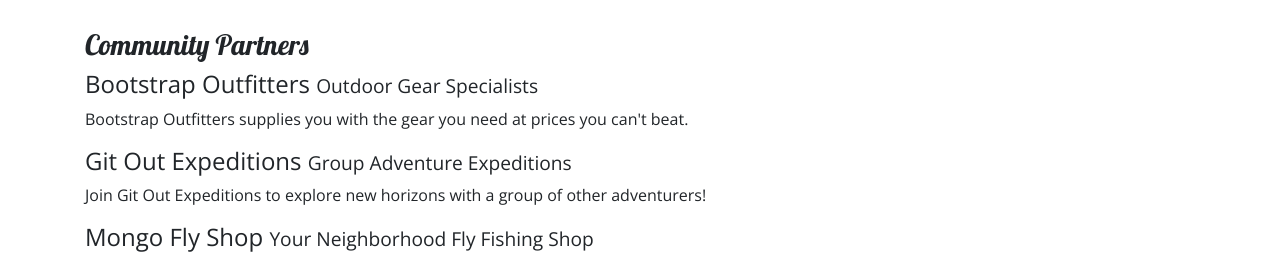
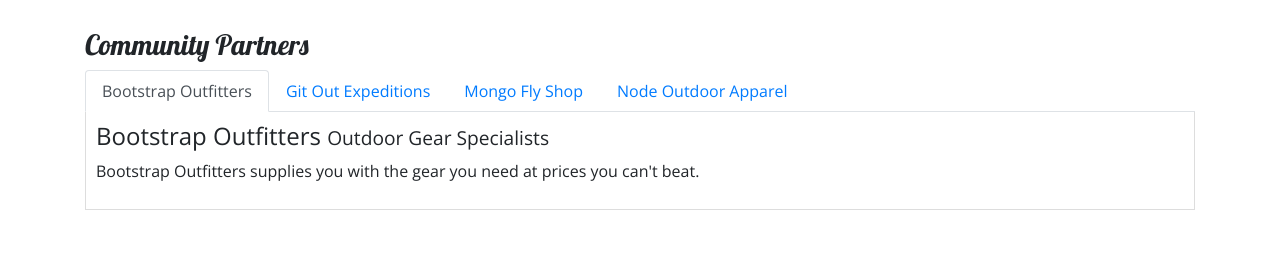
Before and after one commit to JakeRossetter/nucamp-site, a website: page aboutus.html in a window 1280 px wide. Shown: the part 821-1078 px from the top of the page. Drawn offline with nearby package versions, Linux system fonts and the light colour scheme.

Commit message:
tabs and nav component

```diff
--- a/aboutus.html
+++ b/aboutus.html
@@ -112,18 +112,42 @@
             <div class="row row-content">
                 <div class="col-12">
                     <h3>Community Partners</h3>
+                    <ul class="nav nav-tabs">
+                        <li class="nav-item">
+                            <a class="nav-link active" href="#bootstrap" role="tab" data-toggle="tab">Bootstrap Outfitters</a>
+                        </li>
+                        <li class="nav-item">
+                            <a class="nav-link" href="#git" role="tab" data-toggle="tab">Git Out Expeditions</a>
+                        </li>
+                        <li class="nav-item">
+                            <a class="nav-link" href="#mongo" role="tab" data-toggle="tab">Mongo Fly Shop</a>
+                        </li>
+                        <li class="nav-item">
+                            <a class="nav-link" href="#node" role="tab" data-toggle="tab">Node Outdoor Apparel</a>
+                        </li>
+                    </ul>
+                    <div class="tab-content">
+                        <div role="tabpanel" class="tab-pane fade show active" id="bootstrap">
                             <h4>Bootstrap Outfitters <small>Outdoor Gear Specialists</small></h4>
                             <p class="d-none d-sm-block">Bootstrap Outfitters supplies you with the gear you need at
                             prices you can't beat.</p>
+                        </div>
+                        <div role="tabpanel" class="tab-pane fade" id="git">
                             <h4>Git Out Expeditions <small>Group Adventure Expeditions</small></h4>
                             <p class="d-none d-sm-block">Join Git Out Expeditions to explore new horizons with a group of
                                 other adventurers!</p>
+                        </div>
+                        <div role="tabpanel" class="tab-pane fade" id="mongo">
                             <h4>Mongo Fly Shop <small>Your Neighborhood Fly Fishing Shop</small></h4>
                             <p class="d-none d-sm-block">Need a new fishing pole, a tacklebox, or flies of all kinds? Stop by
                                 Mongo Fly Shop.</p>
+                        </div>
+                        <div role="tabpanel" class="tab-pane fade" id="node">
                             <h4>Node Outdoor Apparel <small>Outdoor Clothes & Shoes</small></h4>
                             <p class="d-none d-sm-block">From polar fleeces to swimsuits, hiking boots to waders, a visit to
                                 Node will be sure to get you covered.</p>
+                        </div>
+                    </div>
                 </div>
             </div>
 
--- a/css/styles.css
+++ b/css/styles.css
@@ -36,3 +36,9 @@ header h2 {
 .navbar {
     background-color:  #901CAD;
 }
+
+.tab-content {
+    border: 1px solid #DDD;
+    border-top: none;
+    padding: 10px;
+}
```
Lines whose indentation alone changed are shown as unchanged.
